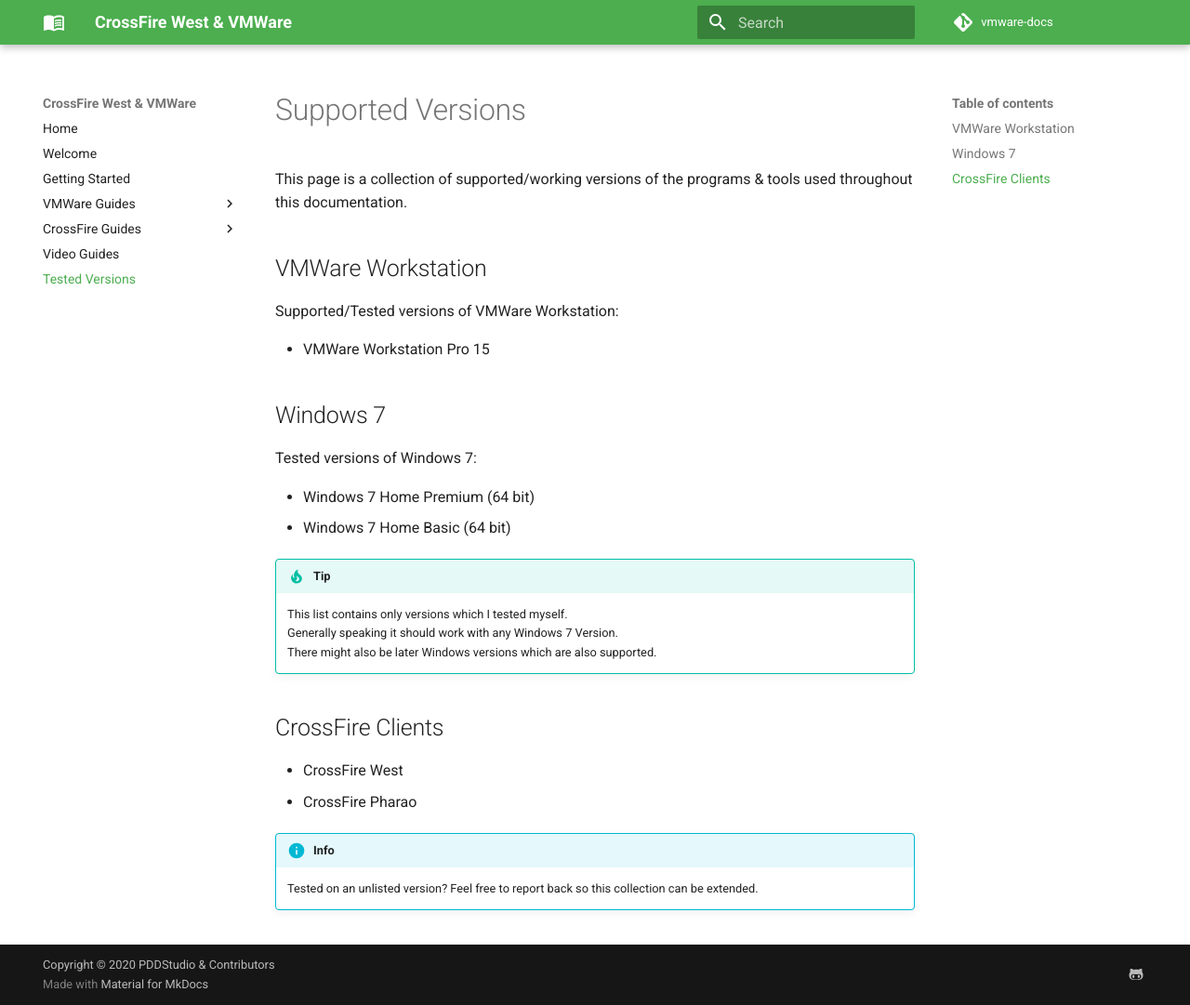
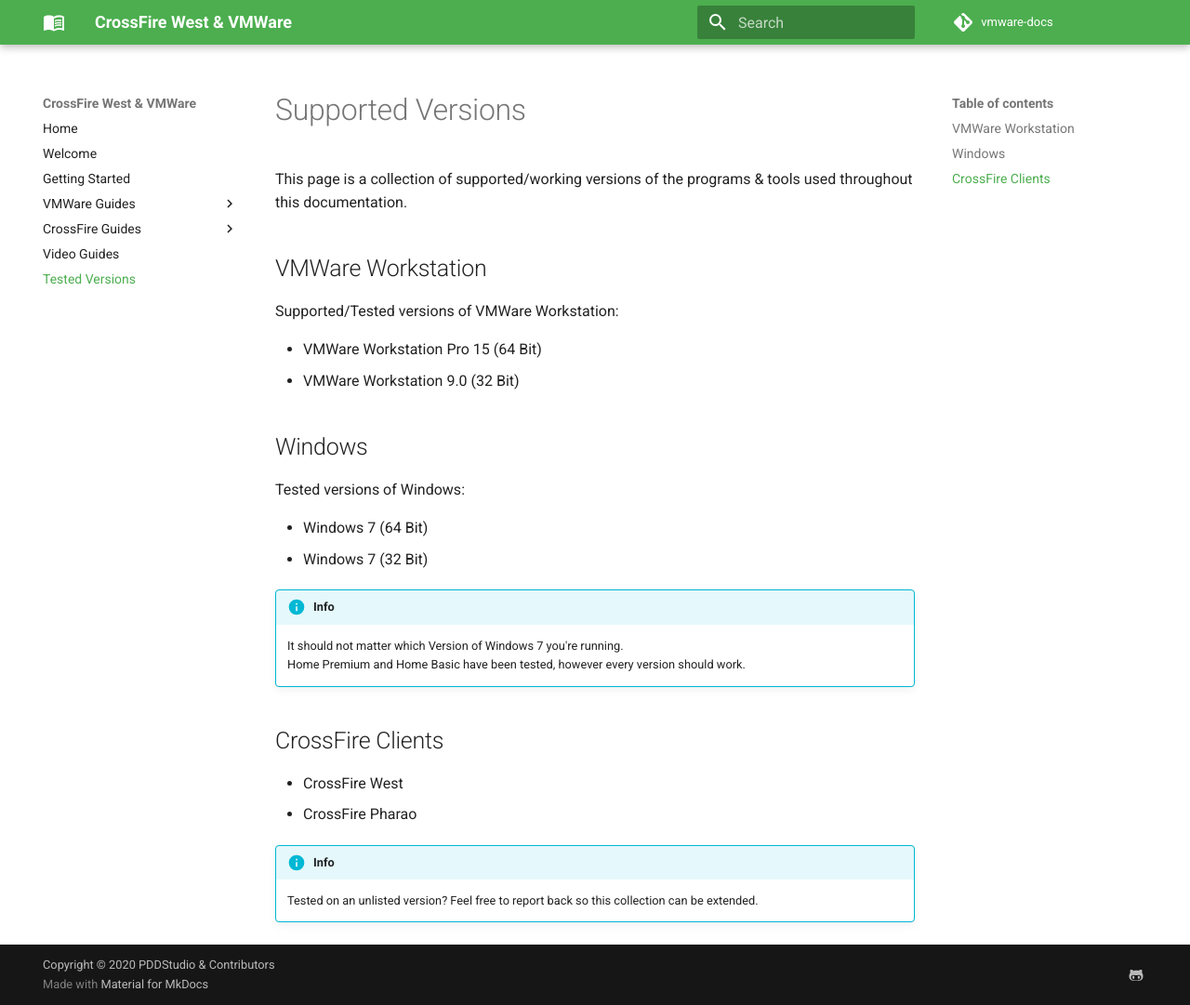
Before and after one commit to cfna/vmware-docs, an MkDocs documentation site: the page built from pages/supported_versions.md, in a window 1280 px wide and 1081 px high. Shown: the whole window at 93% size. Built offline with MkDocs 1.6.1 and Material for MkDocs 9.7.7, drawn with Linux system fonts in a browser that asks for light colours; comment, search, counter and statistics services are not loaded.

Commit message:
Updated supported versions

```diff
--- a/pages/supported_versions.md
+++ b/pages/supported_versions.md
@@ -6,19 +6,19 @@
 
 Supported/Tested versions of VMWare Workstation:
 
-- VMWare Workstation Pro 15
+- VMWare Workstation Pro 15 (64 Bit)
+- VMWare Workstation 9.0 (32 Bit)
 
-## Windows 7
+## Windows
 
-Tested versions of Windows 7:
+Tested versions of Windows:
 
-- Windows 7 Home Premium (64 bit)
-- Windows 7 Home Basic (64 bit)
+- Windows 7 (64 Bit)
+- Windows 7 (32 Bit)
 
-!!! tip
-    This list contains only versions which I tested myself.
-    Generally speaking it should work with any Windows 7 Version.
-    There might also be later Windows versions which are also supported.
+!!! info
+    It should not matter which Version of Windows 7 you're running.
+    Home Premium and Home Basic have been tested, however every version should work.
 
 ## CrossFire Clients
 
```
